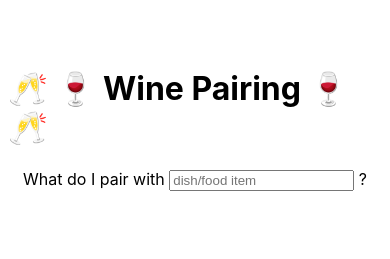
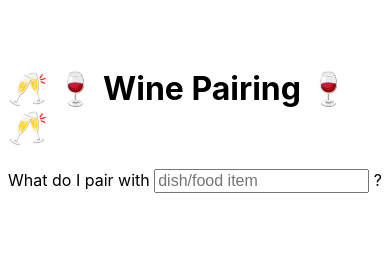
Before and after one commit to MikeKochendorfer/wine-pairing-app, a Next.js app: page / in a window 390 px wide. Shown: the top 259 px of the page. Built offline with nearby package versions, Linux system fonts and the light colour scheme.

Commit message:
fix mobile zoom on inputs

```diff
--- a/styles/globals.css
+++ b/styles/globals.css
@@ -14,3 +14,7 @@ a {
 * {
   box-sizing: border-box;
 }
+
+input {
+  font-size: 1rem;
+}
```
